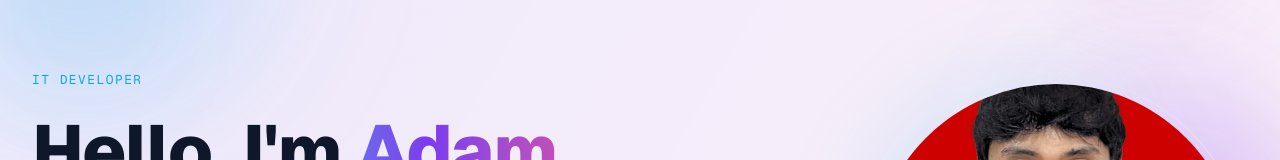
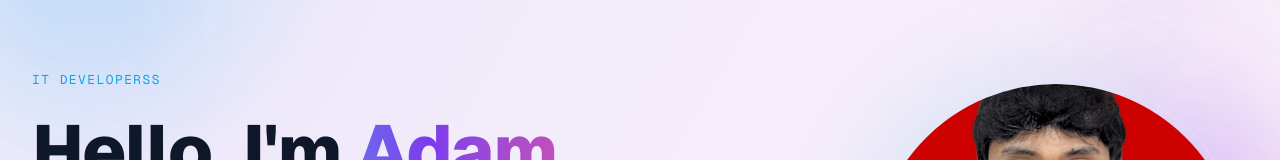
Before and after one commit to Andreean26/adam_web, a Next.js app: page / in a window 1280 px wide. Shown: the part 132-292 px from the top of the page. Built offline with nearby package versions, Linux system fonts and the light colour scheme.

Commit message:
fix: correct typo in heading of HeroSection component

```diff
--- a/src/components/sections/HeroSection.tsx
+++ b/src/components/sections/HeroSection.tsx
@@ -21,7 +21,7 @@ export default function HeroSection() {
         <div className="grid grid-cols-1 lg:grid-cols-2 gap-12 items-center">
           {/* Text Content */}
           <ScrollReveal animation="slideLeft" className="text-center lg:text-left">
-            <div className="heading-eyebrow mb-4">IT Developer</div>
+            <div className="heading-eyebrow mb-4">IT Developerss</div>
 
             <h1 className="text-4xl md:text-5xl lg:text-7xl heading-title mb-6 leading-tight">
               <span className="text-[var(--foreground)]">Hello, I'm</span>{' '}
```
